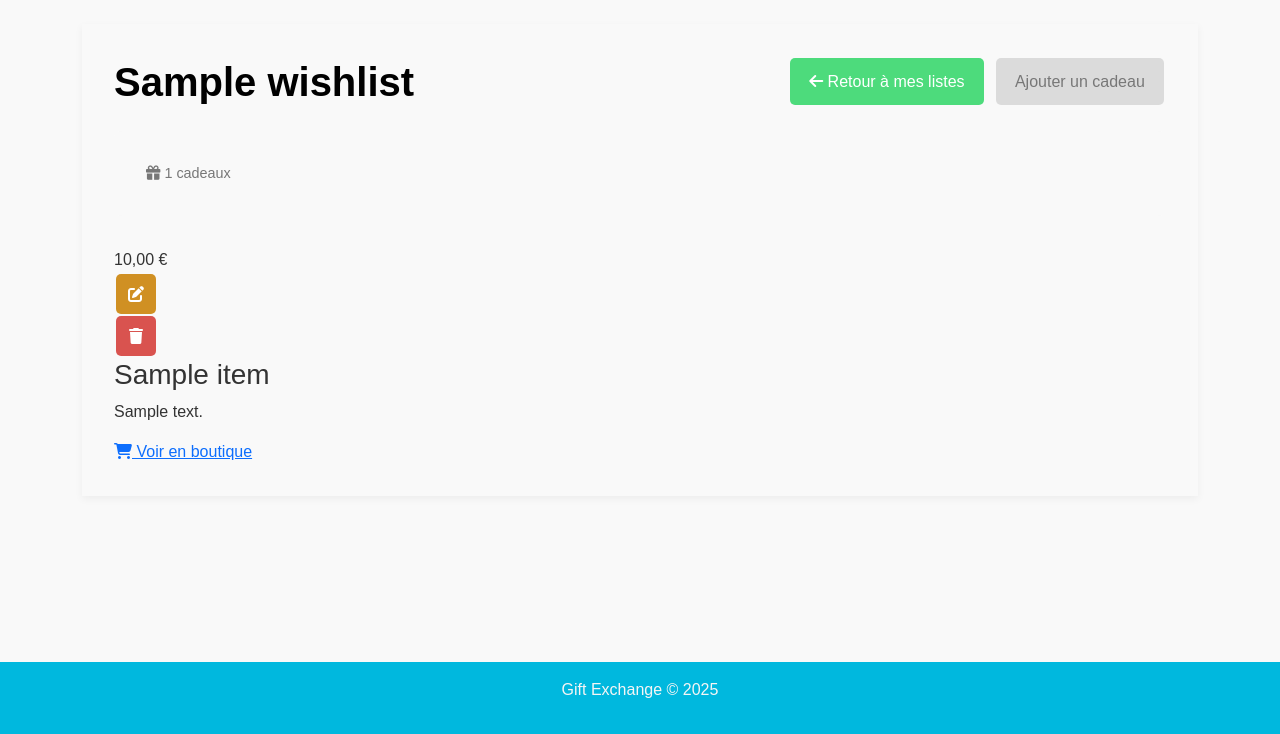
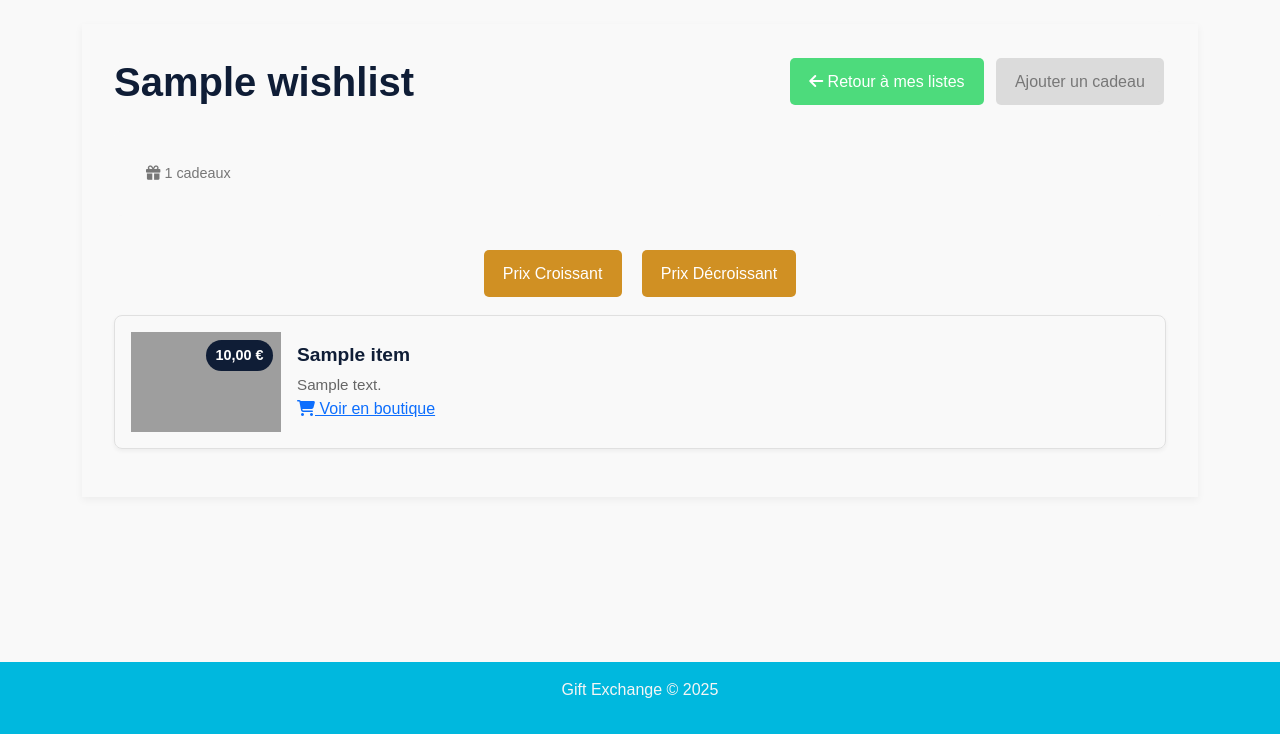
Before and after one commit to nawalchahboune/projetUEG, a Symfony app: template templates/wishlist/index.html.twig in a window 1280 px wide. Shown: the part 66-800 px from the top of the page. Run offline with Twig, Linux system fonts and the light colour scheme; the template is opened without the code that fills it: most values are stand-ins (such as "Sample title", 1, 10 or a date in 2020); some libraries are stand-ins or nearby versions; grey boxes are pictures that could not be loaded.

Commit message:
sorting items

```diff
--- a/templates/wishlist/index.html.twig
+++ b/templates/wishlist/index.html.twig
@@ -23,7 +23,7 @@
         .shared-title {
             font-size: 2.5rem;
             font-weight: 700;
-            color:rgb(0, 0, 0);
+            color: #0f1d36;
             margin-bottom: 1rem;
         }
 
@@ -54,7 +54,7 @@
         }
 
         .btn-back {
-            background-color:rgb(77, 219, 124);
+            background-color: rgb(77, 219, 124);
             color: #fff;
         }
 
@@ -63,7 +63,7 @@
         }
 
         .btn-creer {
-            background-color:rgb(208, 144, 35);
+            background-color: rgb(208, 144, 35);
             color: #fff;
         }
 
@@ -84,11 +84,85 @@
             background-color: #ccc !important;
             cursor: not-allowed;
         }
+
+        .sort-buttons {
+            display: flex;
+            gap: 1rem;
+            margin-bottom: 1rem;
+            justify-content: center;
+        }
+
+        /* List styling for items */
+        .items-list {
+            list-style: none;
+            padding: 0;
+            margin: 0;
+        }
+
+        .item-card {
+            display: flex;
+            align-items: center;
+            border: 1px solid #e0e0e0;
+            border-radius: 8px;
+            padding: 1rem;
+            margin-bottom: 1rem;
+            box-shadow: 0 2px 4px rgba(0,0,0,0.05);
+            transition: transform 0.3s ease;
+        }
+
+        .item-card:hover {
+            transform: translateY(-2px);
+        }
+
+        .item-image-container {
+            flex: 0 0 150px;
+            margin-right: 1rem;
+            position: relative;
+            height: 100px;
+            overflow: hidden;
+        }
+
+        .item-image {
+            width: 100%;
+            height: 100%;
+            object-fit: cover;
+            transition: transform 0.3s ease;
+        }
+
+        .item-content {
+            flex: 1;
+        }
+
+        .item-name {
+            font-size: 1.2rem;
+            font-weight: 600;
+            color: #0f1d36;
+            margin: 0 0 0.5rem 0;
+        }
+
+        .item-description {
+            color: #666;
+            font-size: 0.95rem;
+            margin: 0;
+        }
+
+        .item-price {
+            position: absolute;
+            top: 0.5rem;
+            right: 0.5rem;
+            background-color: #0f1d36;
+            color: white;
+            padding: 0.3rem 0.6rem;
+            border-radius: 20px;
+            font-weight: 600;
+            font-size: 0.9rem;
+        }
     </style>
 {% endblock %}
 
 {% block body %}
 <div class="shared-wishlist-container">
+    <!-- Header with title and action buttons -->
     <div class="d-flex justify-content-between align-items-center mb-4">
         <h1 class="shared-title mb-0">
             {{ wishlist.name }}
@@ -114,7 +188,7 @@
 
             {% if wishlist.owner == app.user %}
                 <form method="post" action="{{ path('app_wishlist_delete_wishlist', {'id': wishlist.id}) }}"
-                    onsubmit="return confirm('Êtes-vous sûr de vouloir supprimer cette liste?');" style="margin: 0;">
+                      onsubmit="return confirm('Êtes-vous sûr de vouloir supprimer cette liste?');" style="margin: 0;">
                     <input type="hidden" name="_token" value="{{ csrf_token('delete' ~ wishlist.id) }}">
                     <button type="submit" class="btn btn-supprimer">
                         Supprimer la liste
@@ -122,9 +196,9 @@
                 </form>
             {% endif %}
         </div>
-
     </div>
 
+    <!-- Header meta -->
     <div class="shared-header">
         <div class="shared-meta">
             <div class="shared-meta-item">
@@ -134,10 +208,21 @@
         </div>
     </div>
 
-    <div class="items-grid">
+    <!-- Sorting Buttons -->
+    <div class="sort-buttons">
+        <a href="{{ path('app_wishlist_show', {'id': wishlist.id, 'sort': 'asc'}) }}" class="btn btn-creer">
+            Prix Croissant
+        </a>
+        <a href="{{ path('app_wishlist_show', {'id': wishlist.id, 'sort': 'desc'}) }}" class="btn btn-creer">
+            Prix Décroissant
+        </a>
+    </div>
+
+    <!-- Items List -->
+    <ul class="items-list">
         {% if items|length > 0 %}
             {% for item in items %}
-                <div class="item-card">
+                <li class="item-card">
                     <div class="item-image-container">
                         {% if aim is defined and aim == 'toBuy' and (not item.hasPurchased) %}
                             <button class="btn btn-primary" onclick="window.location.href='{{ path('gift_proof_form', {'id': item.id}) }}'">
@@ -147,29 +232,11 @@
                         {% if item.price %}
                             <div class="item-price">{{ item.price|number_format(2, ',', ' ') }} €</div>
                         {% endif %}
-                        {% if (aim is not defined or aim != 'toBuy') %}
-                            <a href="{{ path('delete_item', {'idWishlist': wishlist.id, 'idItem': item.id}) }}" class="delete-btn" onclick="return confirm('Are you sure you want to delete this item?');">
-                            </a>
-                        {% endif %}
-                        <div class="item-actions">
-                            <a href="{{ path('edit_item', {'idWishlist': wishlist.id, 'idItem': item.id}) }}" class="btn btn-icon btn-creer">
-                                <i class="fas fa-edit"></i>
-                            </a>
-                            <a href="{{ path('delete_item', {'idWishlist': wishlist.id, 'idItem': item.id}) }}" class="btn btn-icon btn-supprimer" onclick="return confirm('Êtes-vous sûr de vouloir supprimer cet article ?');">
-                                <i class="fas fa-trash"></i>
-                            </a>
-                        </div>
-                        {% if item.hasPurchased|default(false) %}
-                            <div class="purchased-overlay">
-                                <div class="purchased-text">Déjà réservé</div>
-                            </div>
-                        {% endif %}
+                        <img src="{{ asset('images/default_item.jpg') }}" alt="{{ item.name }}" class="item-image">
                     </div>
-
                     <div class="item-content">
                         <h3 class="item-name">{{ item.name }}</h3>
                         <p class="item-description">{{ item.description|default('Aucune description disponible') }}</p>
-
                         <div class="item-action">
                             {% if item.url %}
                                 <a href="{{ item.url }}" target="_blank" class="view-btn">
@@ -180,19 +247,18 @@
                             {% endif %}
                         </div>
                     </div>
-                </div>
+                </li>
             {% endfor %}
         {% else %}
-            <div class="d-flex gap-2">
+            <li class="d-flex gap-2 justify-content-center">
                 <a href="{{ path('app_wishlists_index') }}" class="btn btn-retour">
                     <i class="fas fa-arrow-left"></i> Retour à mes listes
                 </a>
                 <a href="{{ path('app_home') }}" class="btn btn-retour">
                     <i class="fas fa-home"></i> Retour à l'accueil
                 </a>
-            </div>
-
+            </li>
         {% endif %}
-    </div>
+    </ul>
 </div>
 {% endblock %}
```
Also changed, not shown: src/Controller/WishlistController.php (+14 -2 lines).
